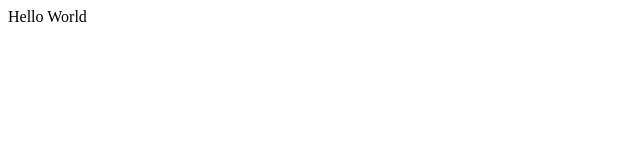
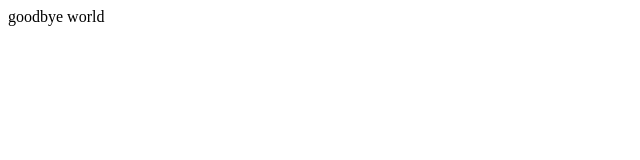
Before and after one commit to rickco75/source-control, a plain HTML site: page index.html in a window 1280 px wide. Shown: the full height of the page, 0-640 px from the left. Drawn offline with Linux system fonts and the light colour scheme.

Commit message:
goodbye world

```diff
--- a/index.html
+++ b/index.html
@@ -6,6 +6,6 @@
     <title></title>
 </head>
 <body>
-Hello World
+goodbye world
 </body>
 </html>
```
